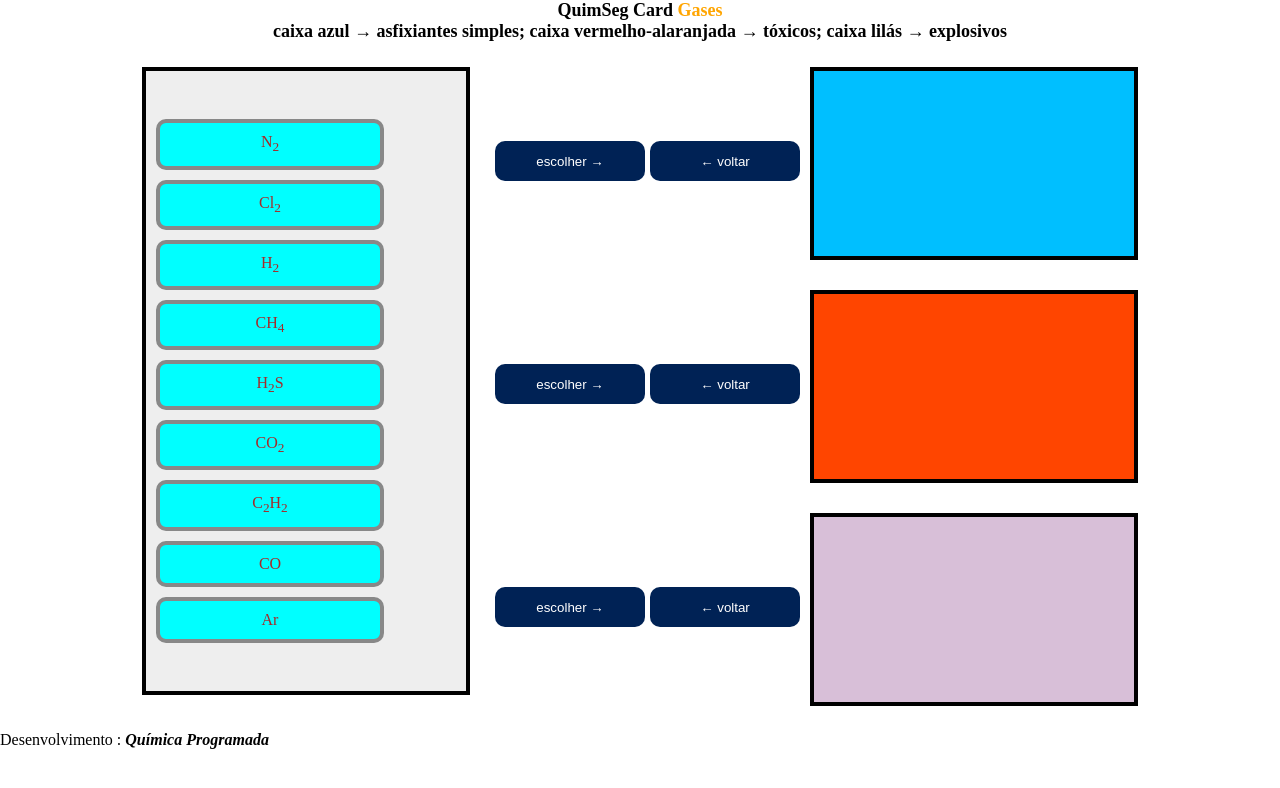
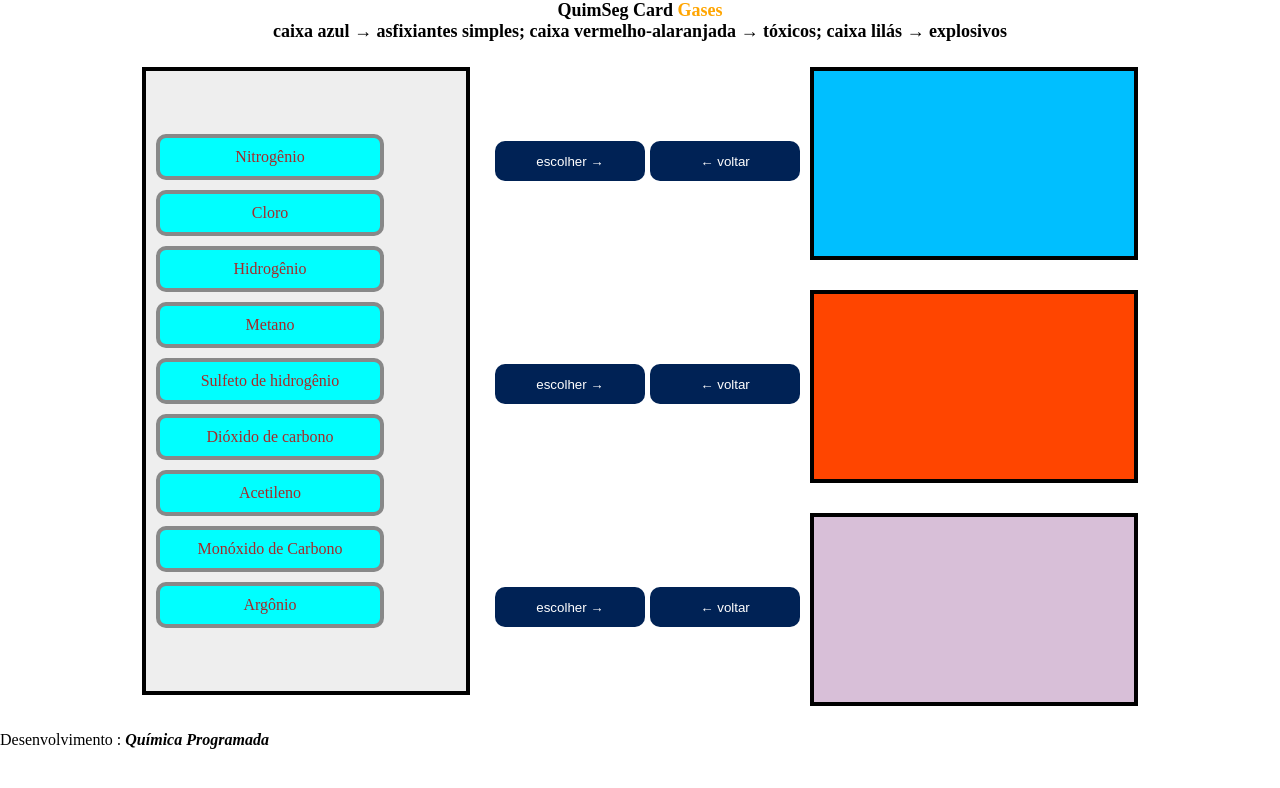
Before and after one commit to quimicaprogramada/Quimica-Programada, a website: page Quimica-Programada-QuimSeg-Card-Gases-um-jogo-de-classificacao-de-risco-de-gases.html in a window 1280 px wide. Drawn offline with Linux system fonts and the light colour scheme.

Commit message:
Nome dos gases

```diff
--- a/Quimica-Programada-QuimSeg-Card-Gases-um-jogo-de-classificacao-de-risco-de-gases.html
+++ b/Quimica-Programada-QuimSeg-Card-Gases-um-jogo-de-classificacao-de-risco-de-gases.html
@@ -34,15 +34,15 @@
         <!-- Lado esquerdo com produtos -->
         <div class="lado-esquerdo">
             <div id="caixa1" class="caixa">
-                <div id="p1" class="produto p1"><p>N<sub>2</sub></p></div>
-                <div id="p2" class="produto p1"><p>Cl<sub>2</sub></p></div>
-                <div id="p3" class="produto p1"><p>H<sub>2</sub></p></div>
-                <div id="p4" class="produto p1"><p>CH<sub>4</sub></p></div>
-                <div id="p5" class="produto p1"><p>H<sub>2</sub>S</p></div>
-                <div id="p6" class="produto p1"><p>CO<sub>2</sub></p></div>
-                <div id="p7" class="produto p1"><p>C<sub>2</sub>H<sub>2</sub></p></div>
-                <div id="p8" class="produto p1"><p>CO</p></div>
-                <div id="p9" class="produto p1"><p>Ar</p></div>
+                <div id="p1" class="produto p1">Nitrogênio</div>
+                <div id="p2" class="produto p1">Cloro</div>
+                <div id="p3" class="produto p1">Hidrogênio</div>
+                <div id="p4" class="produto p1">Metano</div>
+                <div id="p5" class="produto p1">Sulfeto de hidrogênio</div>
+                <div id="p6" class="produto p1">Dióxido de carbono</div>
+                <div id="p7" class="produto p1">Acetileno</div>
+                <div id="p8" class="produto p1">Monóxido de Carbono</div>
+                <div id="p9" class="produto p1">Argônio</div>
             </div>
         </div>
 
```
